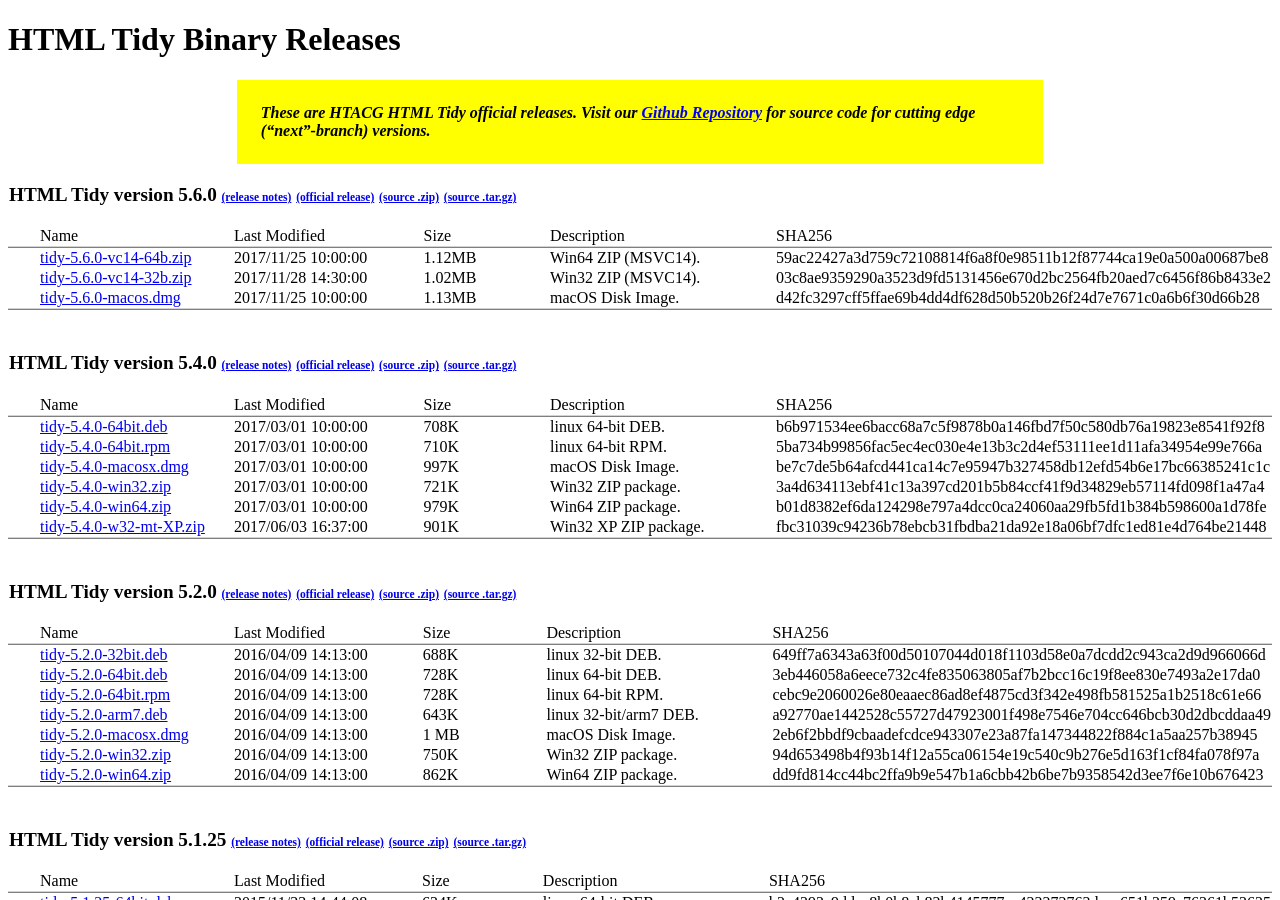
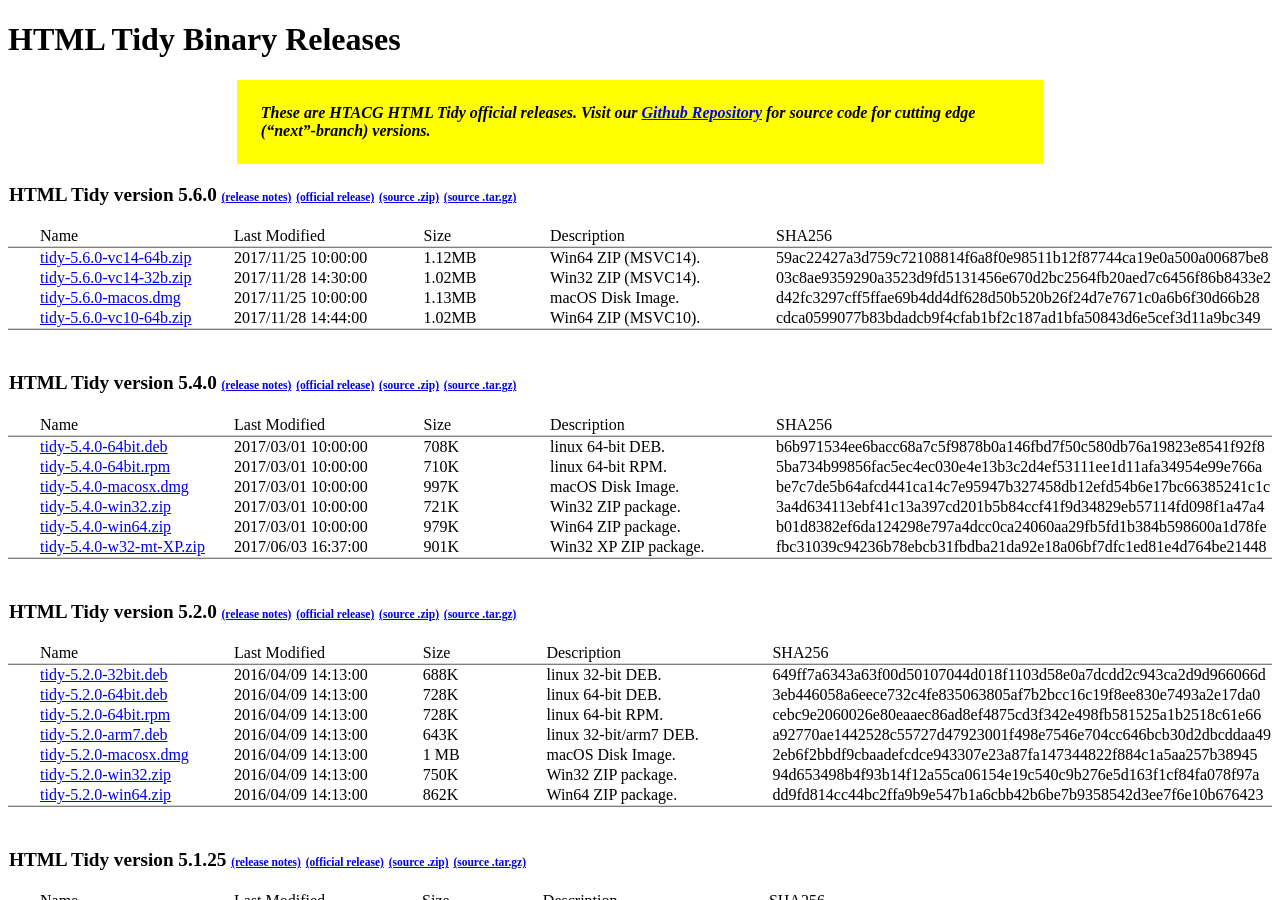
Before and after one commit to htacg/html-tidy.org.binaries, a Jekyll site: the page built from index.html, in a window 1280 px wide and 900 px high. Built offline with Jekyll 4.4.1, drawn with Linux system fonts in a browser that asks for light colours.

Commit message:
Add tidy-5.6.0-vc10-64b.zip

```diff
--- a/_data/tidy.yml
+++ b/_data/tidy.yml
@@ -19,6 +19,12 @@
       modified: 2017/11/25 10:00:00
       describe: macOS Disk Image.
       sha256: d42fc3297cff5ffae69b4dd4df628d50b520b26f24d7e7671c0a6b6f30d66b28
+
+    - filename: tidy-5.6.0-vc10-64b.zip
+      filesize: 1.02MB
+      modified: 2017/11/28 14:44:00
+      describe: Win64 ZIP (MSVC10).
+      sha256: cdca0599077b83bdadcb9f4cfab1bf2c187ad1bfa50843d6e5cef3d11a9bc349
 
 - release: 5.4.0
   heading: HTML Tidy version 5.4.0
```
